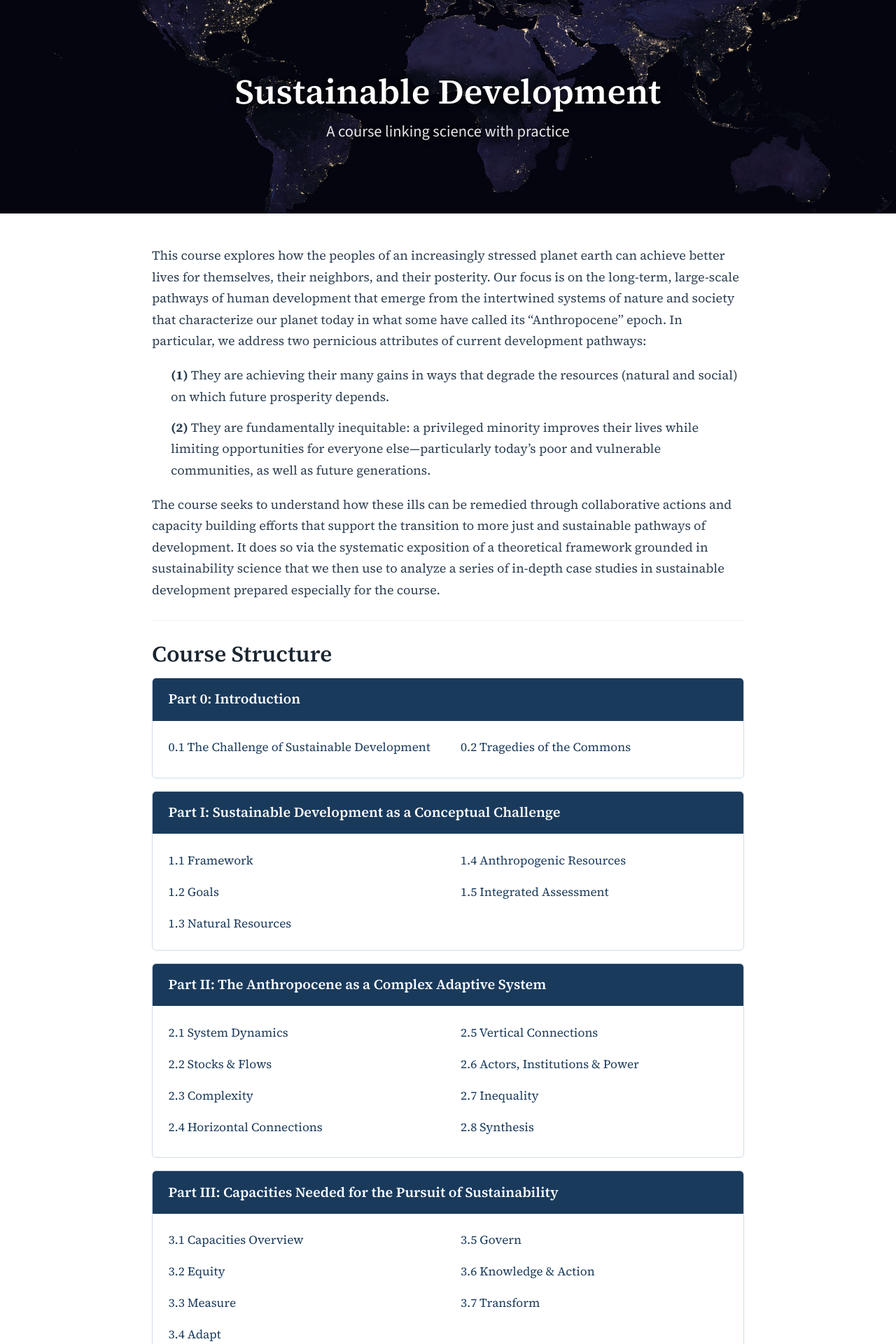
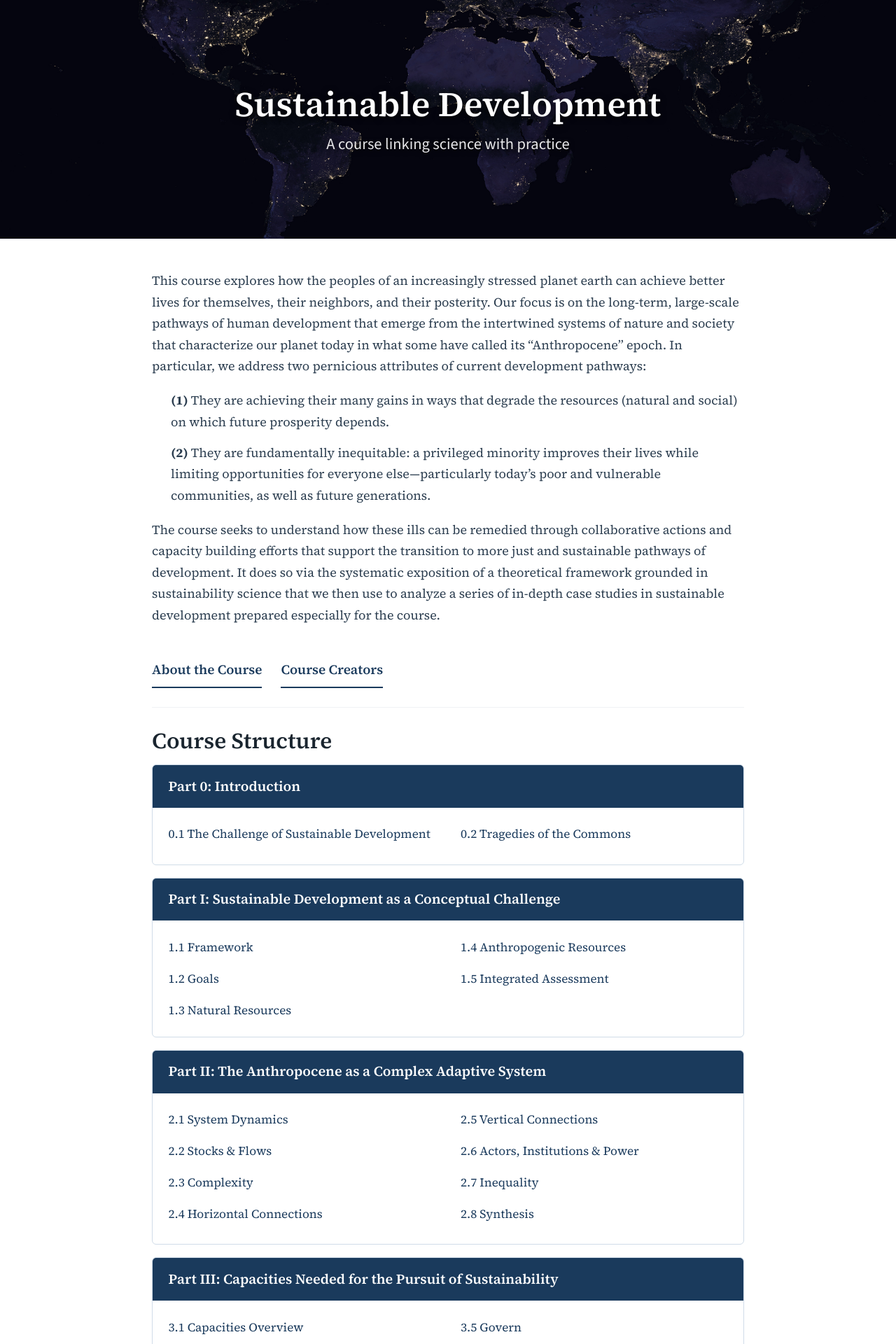
Before and after one commit to agharley/sustsci, a Jekyll site: the page built from course/index.md, in a window 1280 px wide. Shown: the top 1920 px of the page at 70% size. Built offline with Jekyll 4.4.1, drawn with Linux system fonts in a browser that asks for light colours; some of the changed text lies outside the part shown.

Commit message:
course homepage changes
Adding about and creators prominant. fix banner

```diff
--- a/_layouts/course-home.html
+++ b/_layouts/course-home.html
@@ -60,10 +60,4 @@
 
       <p class="footer-links">
         <a href="https://github.com/agharley/sustsci/tree/main/course">View source on GitHub</a>
-        <span class="footer-sep">·</span>
-        <a href="{{ '/' | relative_url }}">← sustainabilityscience.org</a>
-      </p>
-    </div>
-  </footer>
-</body>
-</html>
+        <span c
--- a/assets/css/style.css
+++ b/assets/css/style.css
@@ -503,7 +503,10 @@ a:hover {
 
 /* Home banner - taller to show full Earth map */
 .course-banner-home {
-  padding: 5.5rem 1.5rem;
+  background-size: 100% auto;
+  background-position: center center;
+  background-repeat: no-repeat;
+  padding: 6.5rem 1.5rem;
 }
 
 .course-banner-home h1 {
@@ -616,6 +619,27 @@ a:hover {
 
 .library-links a:hover {
   text-decoration: underline;
+}
+
+/* About links on landing page */
+.about-links {
+  display: flex;
+  gap: 1.5rem;
+  margin-top: 2rem;
+}
+
+.about-link {
+  color: var(--color-navy);
+  text-decoration: none;
+  font-weight: 600;
+  font-size: 1.05rem;
+  padding: 0.5rem 0;
+  border-bottom: 2px solid var(--color-navy);
+}
+
+.about-link:hover {
+  color: var(--color-navy-dark);
+  border-bottom-color: var(--color-navy-dark);
 }
 
 /* PDF Download Button */
@@ -1080,7 +1104,7 @@ sup {
   }
 
   .course-banner-home {
-    padding: 3.5rem 1rem;
+    padding: 4.5rem 1rem;
   }
 
   .course-banner-home h1 {
@@ -1094,6 +1118,11 @@ sup {
   .library-links {
     flex-direction: column;
     gap: 0.5rem;
+  }
+
+  .about-links {
+    flex-direction: column;
+    gap: 0.75rem;
   }
 
   .course-layout {
--- a/course/index.md
+++ b/course/index.md
@@ -15,6 +15,11 @@ This course explores how the peoples of an increasingly stressed planet earth ca
 </div>
 
 The course seeks to understand how these ills can be remedied through collaborative actions and capacity building efforts that support the transition to more just and sustainable pathways of development. It does so via the systematic exposition of a theoretical framework grounded in sustainability science that we then use to analyze a series of in-depth case studies in sustainable development prepared especially for the course.
+
+<div class="about-links">
+  <a href="about.html" class="about-link">About the Course</a>
+  <a href="creators.html" class="about-link">Course Creators</a>
+</div>
 
 ---
 
```
Also changed, not shown: course/course-library/unit-guides/index.md (added, +49 -0 lines), assets/images/course-thumbnail.svg (added).
